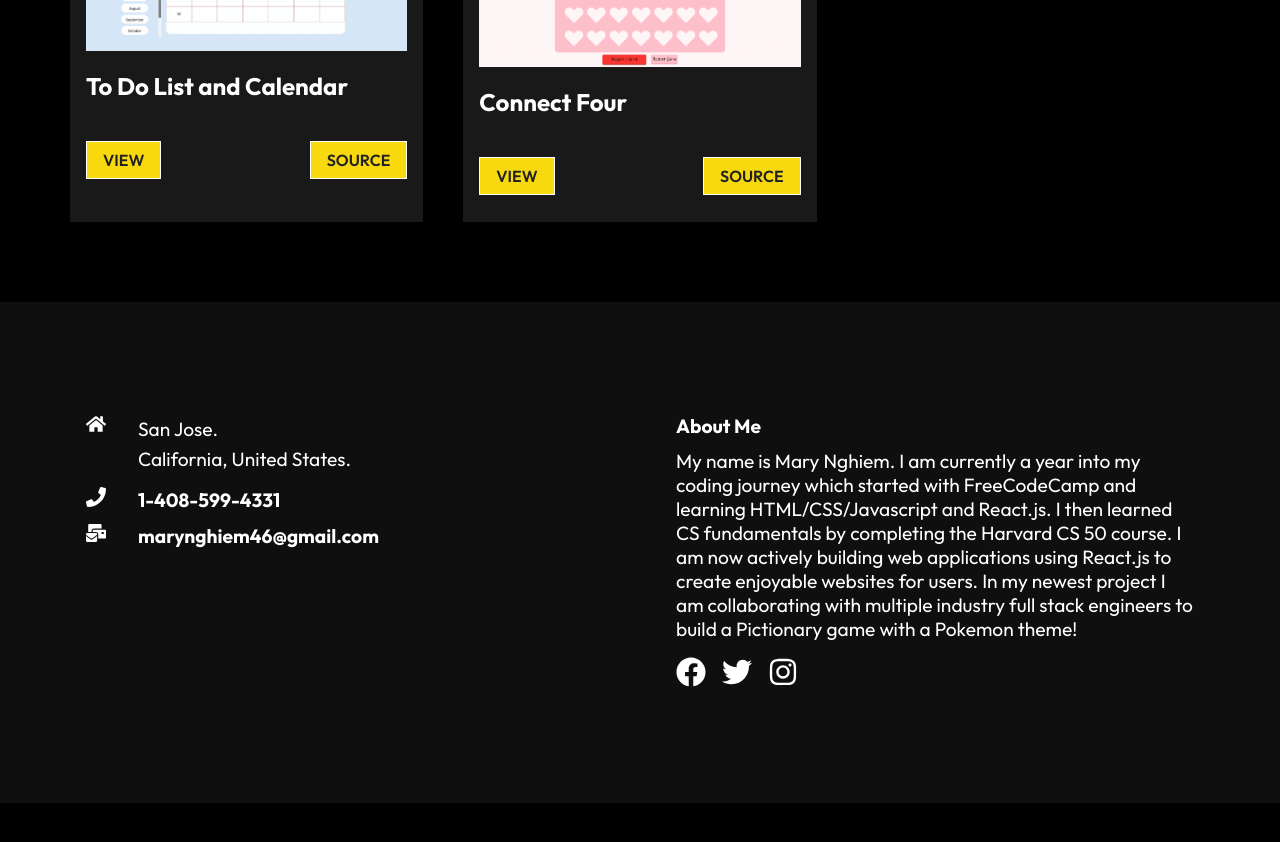
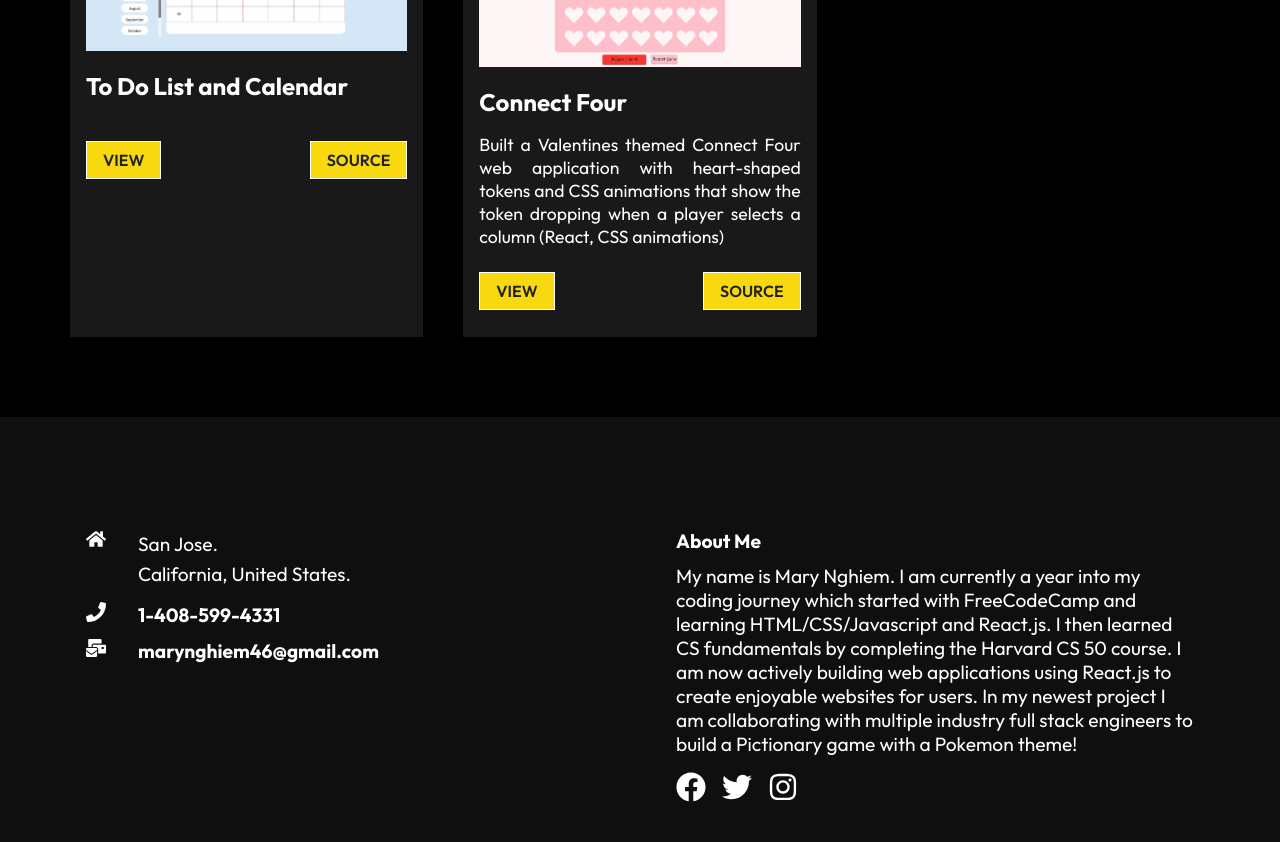
Before and after one commit to marynghiem/portfolio, a React (Create React App) app: page / in a window 1280 px wide. Shown: the part 1780-2622 px from the top of the page. Before the commit the page ends 2583 px from the top, so only its background shows below. Built offline with nearby package versions, Linux system fonts and the light colour scheme.

Commit message:
started making single project component

```diff
--- a/src/App.js
+++ b/src/App.js
@@ -4,6 +4,7 @@ import { Home } from "./routes/Home";
 import { Projects } from "./routes/Projects";
 import { About } from "./routes/About";
 import { Contact } from "./routes/Contact";
+import { ProjectInformation } from "./routes/ProjectInformation";
 
 function App() {
   return (
@@ -11,6 +12,7 @@ function App() {
       <Routes>
         <Route path="/" element={<Home />} />
         <Route path="/project" element={<Projects />} />
+        <Route path="/projectinfo" element={<ProjectInformation />} />
         <Route path="/about" element={<About />} />
         <Route path="/contact" element={<Contact />} />
         <Route path="*" element={<Navigate to="/" replace />} />
--- a/src/components/ProjectInformation.js
+++ /dev/null
@@ -1,6 +0,0 @@
-import React, { useState } from "react";
-import styled from "styled-components";
-
-export const ProjectInformation = () => {
-  return <div></div>;
-};
--- a/src/components/WorkCardData.js
+++ b/src/components/WorkCardData.js
@@ -27,7 +27,7 @@ export const WorkCardData = [
   {
     imgsrc: "connect4.png",
     title: "Connect Four",
-    text: "",
+    text: "Built a Valentines themed Connect Four web application with heart-shaped tokens and CSS animations that show the token dropping when a player selects a column (React, CSS animations)",
     view: "https://github.com/marynghiem/ToDoList",
   },
 ];
--- /dev/null
+++ b/src/routes/ProjectInformation.js
@@ -0,0 +1,13 @@
+import React, { useState } from "react";
+import styled from "styled-components";
+import { Footer } from "../components/Footer";
+import { Navbar } from "../components/Navbar";
+
+export const ProjectInformation = () => {
+  return (
+    <div>
+      <Navbar />
+      <Footer />
+    </div>
+  );
+};
```
Also changed, not shown: public/calculator.png (added).
